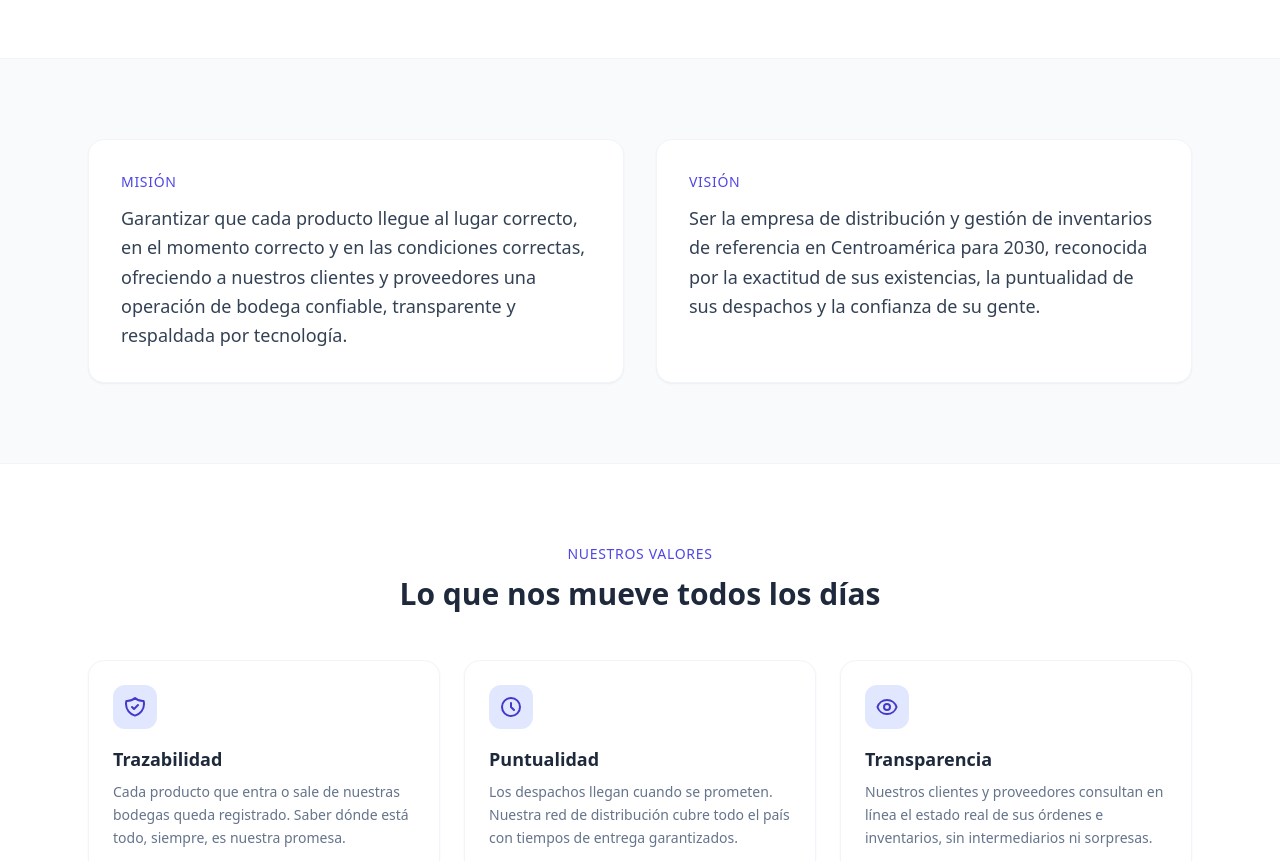
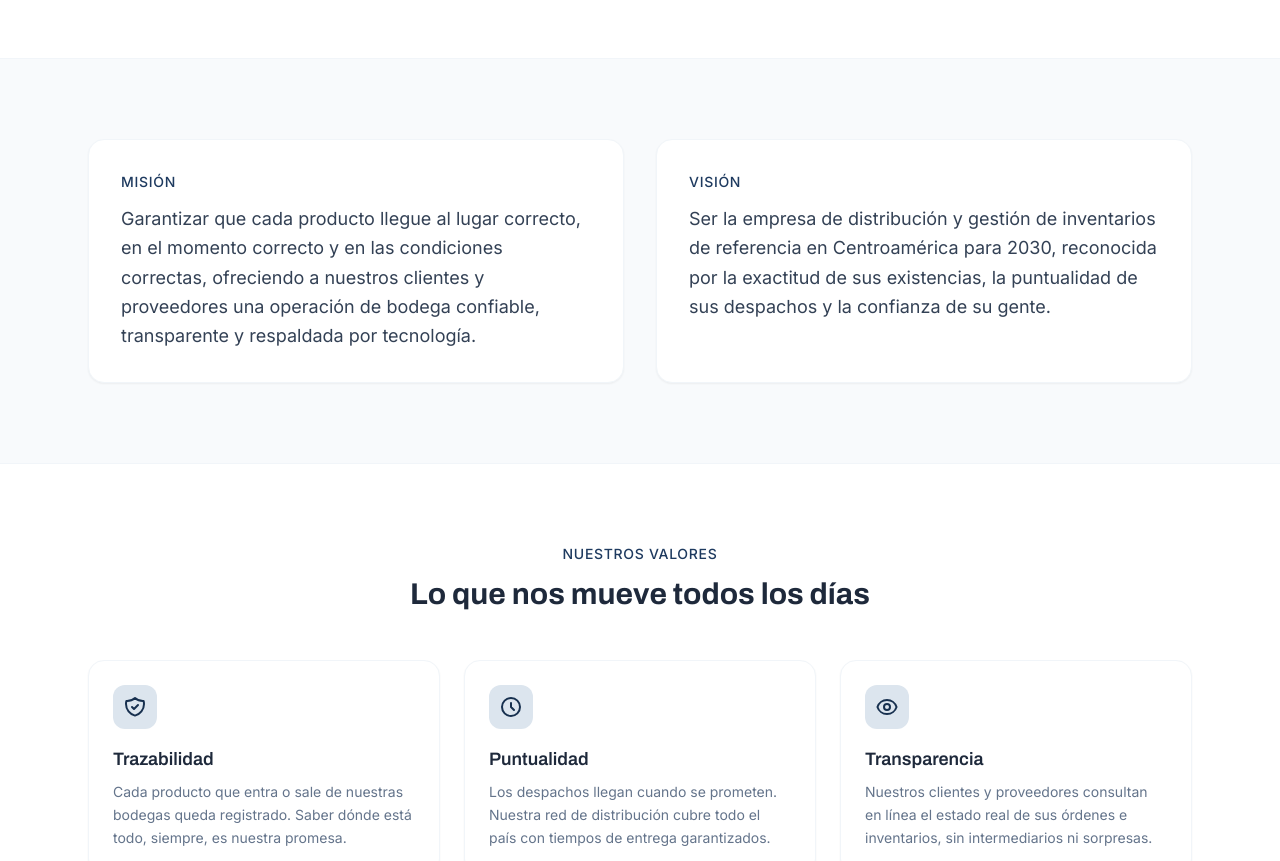
Before and after one commit to JonathanFernandez10/Proyecto_Full_Stack, an Angular app in the folder Proyecto_frontend/: page / in a window 1280 px wide. Shown: the part 1300-2161 px from the top of the page. Built offline with nearby package versions, Linux system fonts and the light colour scheme.

Commit message:
feat: identidad corporativa base (paleta navy/ambar, fuentes Archivo/Inter, logo SVG)

```diff
--- /dev/null
+++ b/Proyecto_frontend/src/app/shared/components/logo/logo.component.html
@@ -0,0 +1,25 @@
+<div class="flex items-center gap-3">
+    <svg
+        [attr.width]="size"
+        [attr.height]="size"
+        viewBox="0 0 48 48"
+        xmlns="http://www.w3.org/2000/svg"
+        aria-hidden="true"
+        class="shrink-0"
+    >
+        <rect width="48" height="48" rx="10" [attr.fill]="scheme === 'onDark' ? '#f5a524' : '#1e3a5f'" />
+        <path d="M9 21.5 24 10l15 11.5V39H9Z" [attr.fill]="scheme === 'onDark' ? '#06121f' : '#ffffff'" />
+        <path d="M13 23.4 24 15l11 8.4V35H13Z" [attr.fill]="scheme === 'onDark' ? '#f5a524' : '#1e3a5f'" />
+        <rect x="18.5" y="26.5" width="11" height="8.5" [attr.fill]="scheme === 'onDark' ? '#06121f' : '#f5a524'" />
+        <rect x="23" y="26.5" width="2" height="8.5" [attr.fill]="scheme === 'onDark' ? '#f5a524' : '#1e3a5f'" />
+    </svg>
+
+    <div *ngIf="variant === 'lockup'" class="leading-tight">
+        <p class="font-display font-semibold" [ngClass]="scheme === 'onDark' ? 'text-white' : 'text-brand-900'">
+            {{ nombre }}
+        </p>
+        <p class="text-[11px] tracking-wide" [ngClass]="scheme === 'onDark' ? 'text-brand-300' : 'text-slate-400'">
+            {{ sublinea }}
+        </p>
+    </div>
+</div>
--- a/Proyecto_frontend/src/index.html
+++ b/Proyecto_frontend/src/index.html
@@ -1,11 +1,15 @@
 <!doctype html>
-<html lang="en">
+<html lang="es">
 <head>
   <meta charset="utf-8">
-  <title>ProyectoFrontend</title>
+  <title>SmartInventory | Bodegas del Istmo, S.A.</title>
   <base href="/">
   <meta name="viewport" content="width=device-width, initial-scale=1">
   <link rel="icon" type="image/x-icon" href="favicon.ico">
+  <link rel="icon" type="image/svg+xml" href="logo-icon.svg">
+  <link rel="preconnect" href="https://fonts.googleapis.com">
+  <link rel="preconnect" href="https://fonts.gstatic.com" crossorigin>
+  <link href="https://fonts.googleapis.com/css2?family=Archivo:wght@500;600;700&family=Inter:wght@400;500;600&display=swap" rel="stylesheet">
 </head>
 <body>
   <app-root></app-root>
--- a/Proyecto_frontend/src/styles.css
+++ b/Proyecto_frontend/src/styles.css
@@ -2,10 +2,20 @@
 @tailwind components;
 @tailwind utilities;
 
-html, body {
-  height: 100%;
+@layer base {
+  html, body {
+    height: 100%;
+  }
+
+  body {
+    @apply bg-brand-50 text-slate-800 font-sans;
+  }
+
+  h1, h2, h3 {
+    @apply font-display;
+  }
+
+  ::selection {
+    @apply bg-accent-200 text-brand-950;
+  }
 }
-
-body {
-  @apply bg-slate-50 text-slate-800;
-}
--- a/Proyecto_frontend/tailwind.config.js
+++ b/Proyecto_frontend/tailwind.config.js
@@ -6,18 +6,37 @@ module.exports = {
   theme: {
     extend: {
       colors: {
+        // Paleta corporativa derivada del logo de Bodegas del Istmo:
+        // navy (brand) + ámbar logístico (accent)
         brand: {
-          50: '#eef2ff',
-          100: '#e0e7ff',
-          200: '#c7d2fe',
-          300: '#a5b4fc',
-          400: '#818cf8',
-          500: '#6366f1',
-          600: '#4f46e5',
-          700: '#4338ca',
-          800: '#3730a3',
-          900: '#312e81'
+          50: '#f0f4f8',
+          100: '#dce5ee',
+          200: '#b9cbdd',
+          300: '#8fabc6',
+          400: '#5f84a8',
+          500: '#3d618b',
+          600: '#1e3a5f',
+          700: '#17304f',
+          800: '#11263f',
+          900: '#0b1f33',
+          950: '#06121f'
+        },
+        accent: {
+          50: '#fef8ec',
+          100: '#fdeecd',
+          200: '#fbdb9a',
+          300: '#f8c25c',
+          400: '#f5a524',
+          500: '#e8930c',
+          600: '#c97407',
+          700: '#a5590a',
+          800: '#86490d',
+          900: '#6e3c11'
         }
+      },
+      fontFamily: {
+        sans: ['Inter', 'ui-sans-serif', 'system-ui', 'sans-serif'],
+        display: ['Archivo', 'Inter', 'sans-serif']
       }
     }
   },
```
Also changed, not shown: Proyecto_frontend/src/app/shared/components/logo/logo.component.ts (added, +24 -0 lines), Proyecto_frontend/public/logo-icon.svg (added), Proyecto_frontend/public/logo.svg (added).
